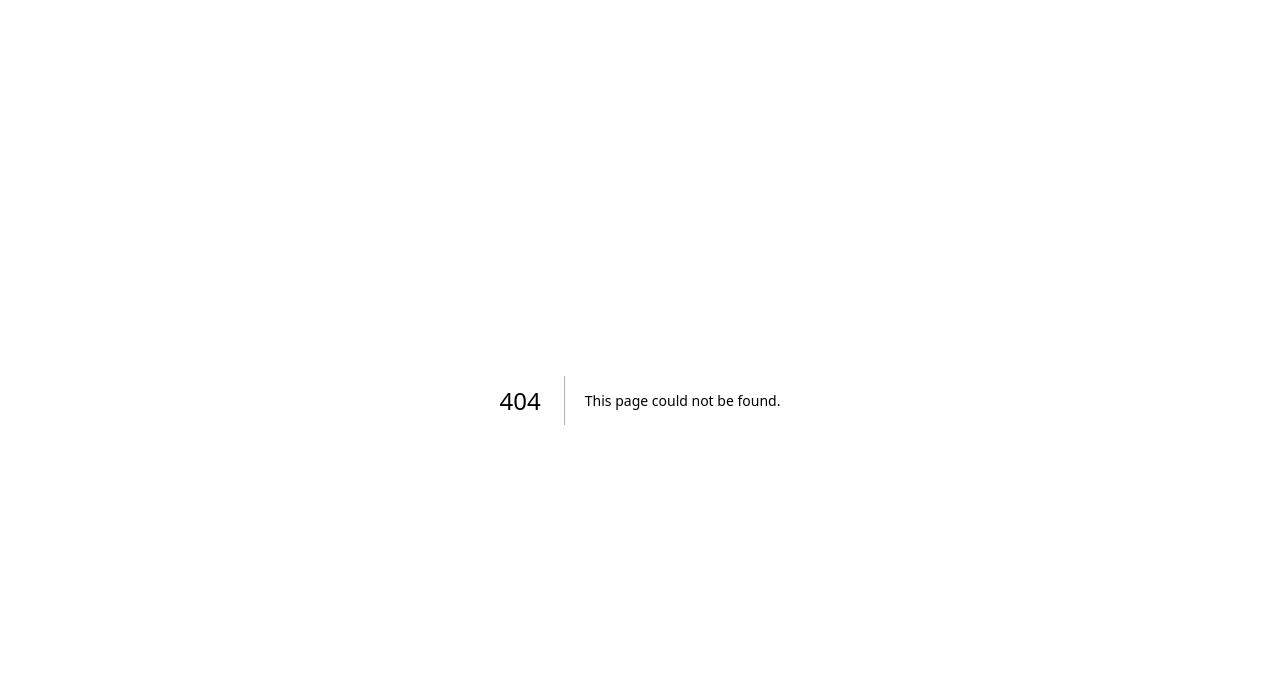
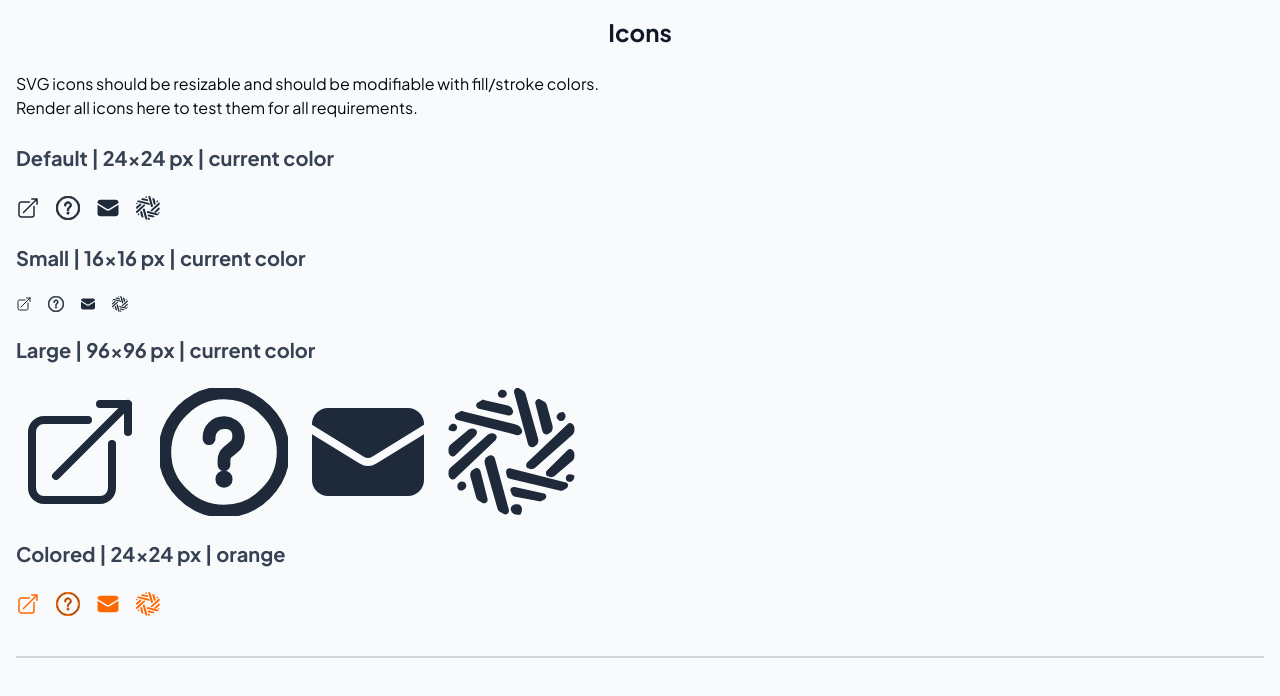
Before and after one commit to samagra-singh/take-home-sentient-agent, a Next.js app: page /dev-only/component-demos in a window 1280 px wide. Before the commit this address had no page. Shown: the top 696 px of the page. Built offline with nearby package versions, Linux system fonts and the light colour scheme.

Commit message:
Added some demo pages

```diff
--- /dev/null
+++ b/src/app/dev-only/component-demos/page.tsx
@@ -0,0 +1,63 @@
+import ExternalLinkIcon from '@/components/icons/external-link.svg';
+import HelpIcon from '@/components/icons/help.svg';
+import MailIcon from '@/components/icons/mail.svg';
+import SentientIcon from '@/components/icons/sentient.svg';
+
+const ComponentDemosPage = async () => {
+  if (process.env.NODE_ENV !== 'development') {
+    return null;
+  }
+
+  return (
+    <div className="p-4">
+      <div className="border-b-2 border-gray-300 pb-4">
+        <h1 className="text-2xl font-bold text-gray-900 mb-6 text-center">
+            Icons
+        </h1>
+        <p className="text-gray-950 mb-6">
+          SVG icons should be resizable and should be modifiable with fill/stroke colors.
+          <br />
+          Render all icons here to test them for all requirements.
+        </p>
+        <h2 className="text-xl font-bold text-gray-700 mb-6">
+            Default | 24x24 px | current color
+        </h2>
+        <div className="flex flex-wrap gap-4 mb-6">
+          <ExternalLinkIcon className="w-6 h-6 stroke-current" />
+          <HelpIcon className="w-6 h-6 stroke-current" />
+          <MailIcon className="w-6 h-6 fill-current" />
+          <SentientIcon className="w-6 h-6 fill-current" />
+        </div>
+        <h2 className="text-xl font-bold text-gray-700 mb-6">
+            Small | 16x16 px | current color
+        </h2>
+        <div className="flex flex-wrap gap-4 mb-6">
+          <ExternalLinkIcon className="w-4 h-4 stroke-current" />
+          <HelpIcon className="w-4 h-4 stroke-current" />
+          <MailIcon className="w-4 h-4 fill-current" />
+          <SentientIcon className="w-4 h-4 fill-current" />
+        </div>
+        <h2 className="text-xl font-bold text-gray-700 mb-6">
+            Large | 96x96 px | current color
+        </h2>
+        <div className="flex flex-wrap gap-4 mb-6">
+          <ExternalLinkIcon className="w-32 h-32 stroke-current" />
+          <HelpIcon className="w-32 h-32 stroke-current" />
+          <MailIcon className="w-32 h-32 fill-current" />
+          <SentientIcon className="w-32 h-32 fill-current" />
+        </div>
+        <h2 className="text-xl font-bold text-gray-700 mb-6">
+            Colored | 24x24 px | orange
+        </h2>
+        <div className="flex flex-wrap gap-4 mb-6">
+          <ExternalLinkIcon className="w-6 h-6 stroke-orange-500" />
+          <HelpIcon className="w-6 h-6 stroke-orange-500" />
+          <MailIcon className="w-6 h-6 fill-orange-500" />
+          <SentientIcon className="w-6 h-6 fill-orange-500" />
+        </div>
+      </div>
+    </div>
+  );
+};
+
+export default ComponentDemosPage;
--- /dev/null
+++ b/src/app/dev-only/page.tsx
@@ -0,0 +1,27 @@
+import Link from 'next/link';
+
+const DevOnlyHomePage = async () => {
+  if (process.env.NODE_ENV !== 'development') {
+    return null;
+  }
+
+  return (
+    <div className="min-h-screen flex items-center justify-center bg-gray-50">
+      <div className="bg-white rounded-lg shadow-lg p-8 max-w-md w-full mx-4">
+        <h1 className="text-2xl font-bold text-gray-900 mb-6 text-center">
+          Internal Dev Pages
+        </h1>
+        <div className="space-y-4">
+          <Link
+            href="/dev-only/component-demos"
+            className="block w-full bg-blue-600 hover:bg-blue-700 text-white font-medium py-3 px-4 rounded-md text-center transition-colors duration-200"
+          >
+            Component Demos
+          </Link>
+        </div>
+      </div>
+    </div>
+  );
+};
+
+export default DevOnlyHomePage;
```
